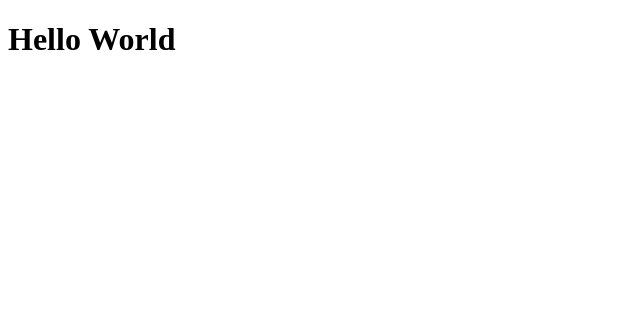
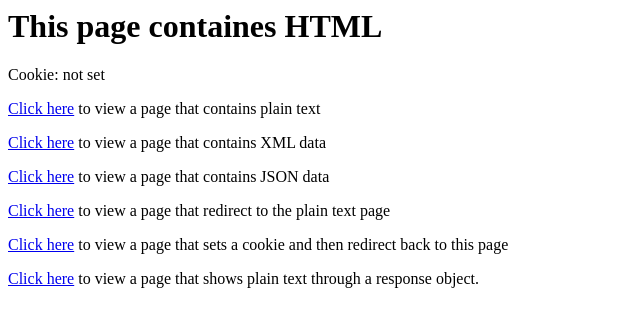
Before and after one commit to ovidiucs/flask-blog, a Flask app: page / in a window 1280 px wide. Shown: the top 327 px of the page, without its empty margins (0-640 px from the left). Run offline with Flask 2, Linux system fonts and the light colour scheme; some libraries are stand-ins or nearby versions.

Commit message:
responses

```diff
--- a/flask-blog.py
+++ b/flask-blog.py
@@ -1,7 +1,8 @@
 import os
 import imghdr
 from datetime import datetime
-from flask import Flask, render_template, request, session, g
+from flask import Flask, render_template, request, session, g, \
+    make_response, jsonify, url_for, redirect
 from flask.ext.bootstrap import Bootstrap
 from flask.ext.wtf import Form
 from wtforms import StringField, SubmitField, FileField, ValidationError
@@ -34,6 +35,45 @@ class UploadForm(Form):
 def hello_world():
     return render_template('index.html')
 
+
+@app.route('/text')
+def text():
+    return render_template('text.txt'), 200, {'Content-Type': 'text/plain'}
+
+
+@app.route('/xml')
+def xml():
+    return '<h1>this is shown as <b>XML</b> in the browser</h1>', 200, \
+           {'Content-Type': 'application/xml'}
+
+
+@app.route('/json')
+def json():
+    return jsonify({'first_name': 'john', 'last_name': 'Smith'})
+
+
+@app.route('/redirect')
+def redir():
+    return redirect(url_for('text'))
+
+
+@app.route('/cookie')
+def cookie():
+    resp = redirect(url_for('index'))
+    resp.set_cookie('cookie', 'Hello, im a cookie')
+    return resp
+
+
+@app.route('/error')
+def error():
+    return 'Bad Request', 400
+
+
+@app.route('/response')
+def response():
+    resp = make_response(render_template('text.txt'))
+    resp.headers['Content-Type'] = 'text/plain'
+    return resp
 
 @app.route('/user/<name>')
 def user(name):
--- a/templates/index.html
+++ b/templates/index.html
@@ -1,10 +1,22 @@
-<!DOCTYPE html>
-<html>
-<head lang="en">
-    <meta charset="UTF-8">
-    <title></title>
-</head>
-<body>
-    <h1>Hello World</h1>
-</body>
-</html>
+<h1>This page containes HTML</h1>
+<p>
+    Cookie:
+    {% if 'cookie' in request.cookies %}
+        <b>{{ request.cookies['cookie'] }}</b>
+    {% else %}
+        not set
+    {% endif %}
+</p>
+<p><a href="{{ url_for('text') }}">Click here</a> to view a page that
+    contains plain text</p>
+<p><a href="{{ url_for('xml') }}">Click here</a> to view a page that
+    contains XML data</p>
+<p><a href="{{ url_for('json') }}">Click here</a> to view a page that
+    contains JSON data </p>
+<p><a href="{{ url_for('redir') }}">Click here</a> to view a page that
+    redirect to the plain text page</p>
+<p><a href="{{ url_for('cookie') }}">Click here</a> to view a page that sets
+    a cookie and then redirect back to this page
+</p>
+<p><a href="{{ url_for('response') }}">Click here</a> to view a page
+    that shows plain text through a response object.</p>
--- /dev/null
+++ b/templates/text.txt
@@ -0,0 +1,2 @@
+This page contains plain text.
+Use your back button to go back to the index page.
```
